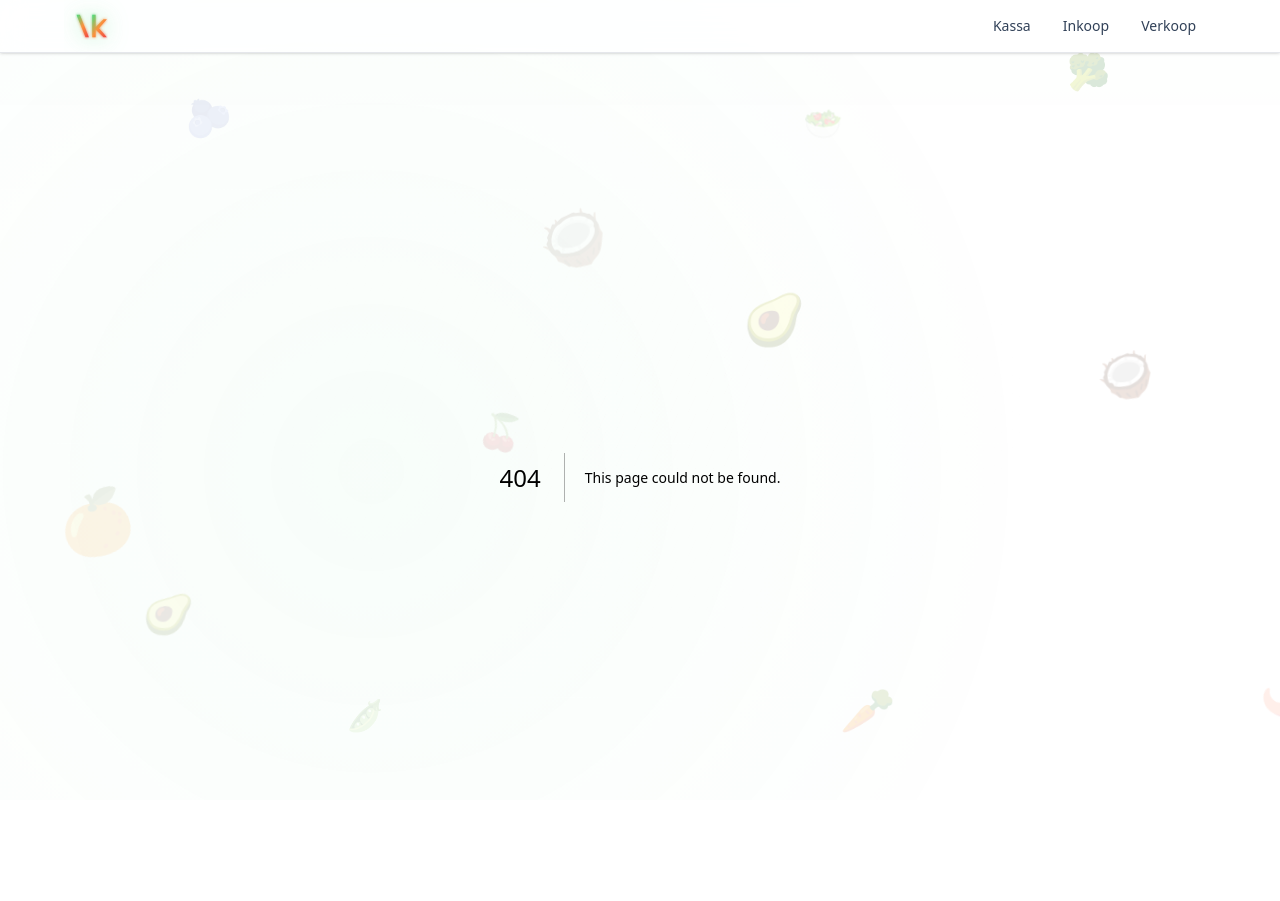
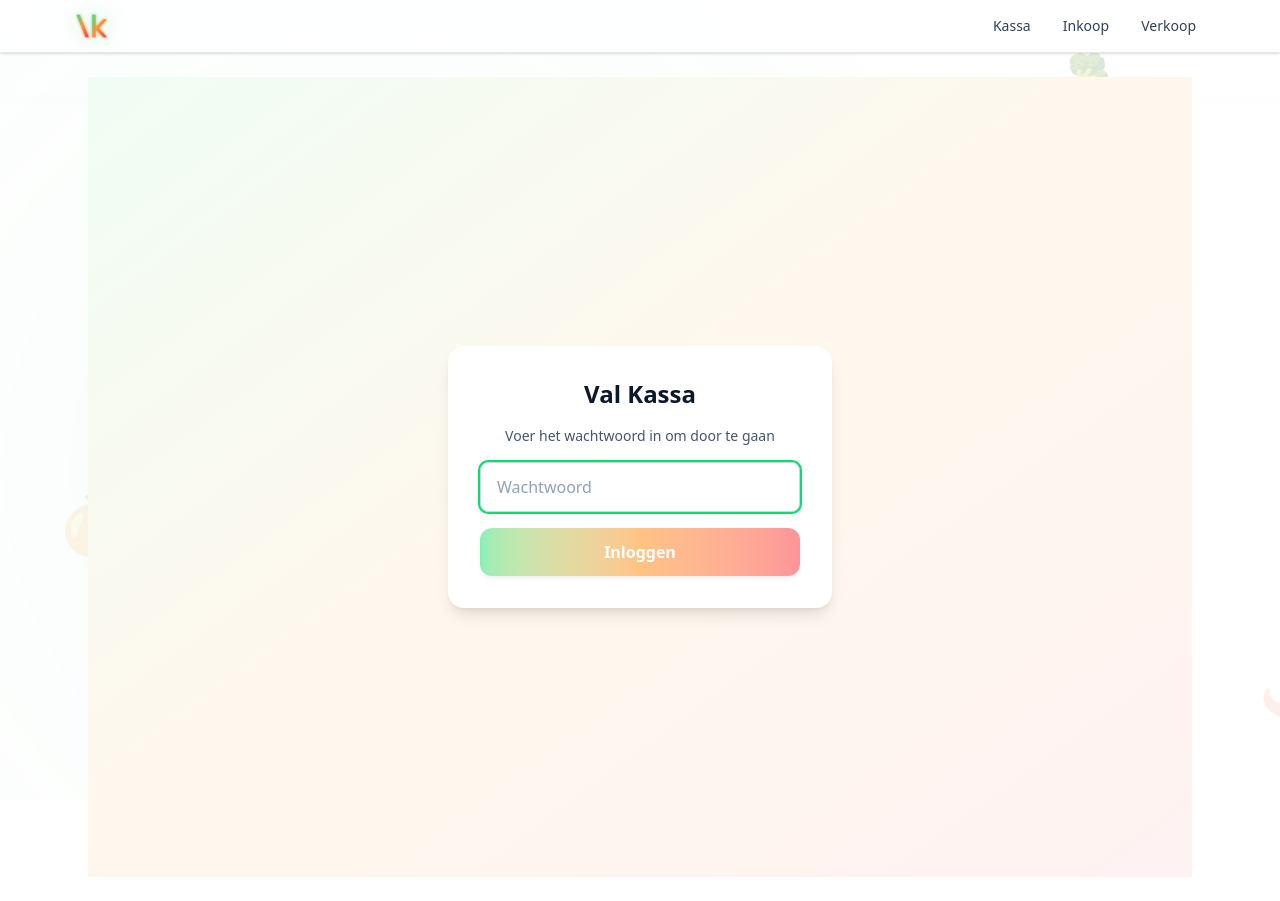
Before and after one commit to Kaross711/val-kassa, a Next.js app: page /login in a window 1280 px wide. Before the commit this address had no page. Built offline with nearby package versions, Linux system fonts and the light colour scheme.

Commit message:
Update: ww toegevoegd

```diff
--- /dev/null
+++ b/src/app/api/login/route.ts
@@ -0,0 +1,20 @@
+import { NextRequest, NextResponse } from "next/server";
+
+const SITE_PASSWORD = process.env.SITE_PASSWORD || "valkassa2024";
+
+export async function POST(req: NextRequest) {
+    const { password } = await req.json();
+
+    if (password === SITE_PASSWORD) {
+        const res = NextResponse.json({ success: true });
+        res.cookies.set("auth", "true", {
+            httpOnly: true,
+            secure: true,
+            sameSite: "strict",
+            maxAge: 60 * 60 * 24 * 30, // 30 dagen
+        });
+        return res;
+    }
+
+    return NextResponse.json({ success: false }, { status: 401 });
+}
--- /dev/null
+++ b/src/app/login/page.tsx
@@ -0,0 +1,64 @@
+"use client";
+
+import { useState } from "react";
+import { useRouter } from "next/navigation";
+
+export default function LoginPage() {
+    const [password, setPassword] = useState("");
+    const [error, setError] = useState(false);
+    const [loading, setLoading] = useState(false);
+    const router = useRouter();
+
+    async function handleSubmit(e: React.FormEvent) {
+        e.preventDefault();
+        setLoading(true);
+        setError(false);
+
+        const res = await fetch("/api/login", {
+            method: "POST",
+            headers: { "Content-Type": "application/json" },
+            body: JSON.stringify({ password }),
+        });
+
+        if (res.ok) {
+            router.push("/");
+            router.refresh();
+        } else {
+            setError(true);
+            setLoading(false);
+        }
+    }
+
+    return (
+        <div className="min-h-screen flex items-center justify-center bg-gradient-to-br from-green-50 via-orange-50 to-red-50">
+            <form
+                onSubmit={handleSubmit}
+                className="w-full max-w-sm bg-white rounded-2xl shadow-lg p-8 space-y-4"
+            >
+                <h1 className="text-2xl font-bold text-slate-900 text-center">Val Kassa</h1>
+                <p className="text-sm text-slate-600 text-center">Voer het wachtwoord in om door te gaan</p>
+
+                <input
+                    type="password"
+                    value={password}
+                    onChange={(e) => setPassword(e.target.value)}
+                    placeholder="Wachtwoord"
+                    className="w-full border border-gray-300 rounded-lg px-4 py-3 bg-white text-slate-900 placeholder:text-slate-400 focus:outline-none focus:ring-2 focus:ring-green-400"
+                    autoFocus
+                />
+
+                {error && (
+                    <p className="text-red-600 text-sm text-center">Onjuist wachtwoord</p>
+                )}
+
+                <button
+                    type="submit"
+                    disabled={loading || !password}
+                    className="w-full py-3 rounded-xl bg-gradient-to-r from-green-400 via-orange-400 to-red-500 text-white font-semibold disabled:opacity-50 hover:brightness-110 transition shadow-md"
+                >
+                    {loading ? "Laden..." : "Inloggen"}
+                </button>
+            </form>
+        </div>
+    );
+}
--- /dev/null
+++ b/src/middleware.ts
@@ -0,0 +1,25 @@
+import { NextRequest, NextResponse } from "next/server";
+
+export function middleware(req: NextRequest) {
+    const isAuthenticated = req.cookies.get("auth")?.value === "true";
+
+    if (isAuthenticated) {
+        return NextResponse.next();
+    }
+
+    // Login page zelf niet blokkeren
+    if (req.nextUrl.pathname === "/login") {
+        return NextResponse.next();
+    }
+
+    // API route voor login niet blokkeren
+    if (req.nextUrl.pathname === "/api/login") {
+        return NextResponse.next();
+    }
+
+    return NextResponse.redirect(new URL("/login", req.url));
+}
+
+export const config = {
+    matcher: ["/((?!_next/static|_next/image|favicon.ico).*)"],
+};
```
